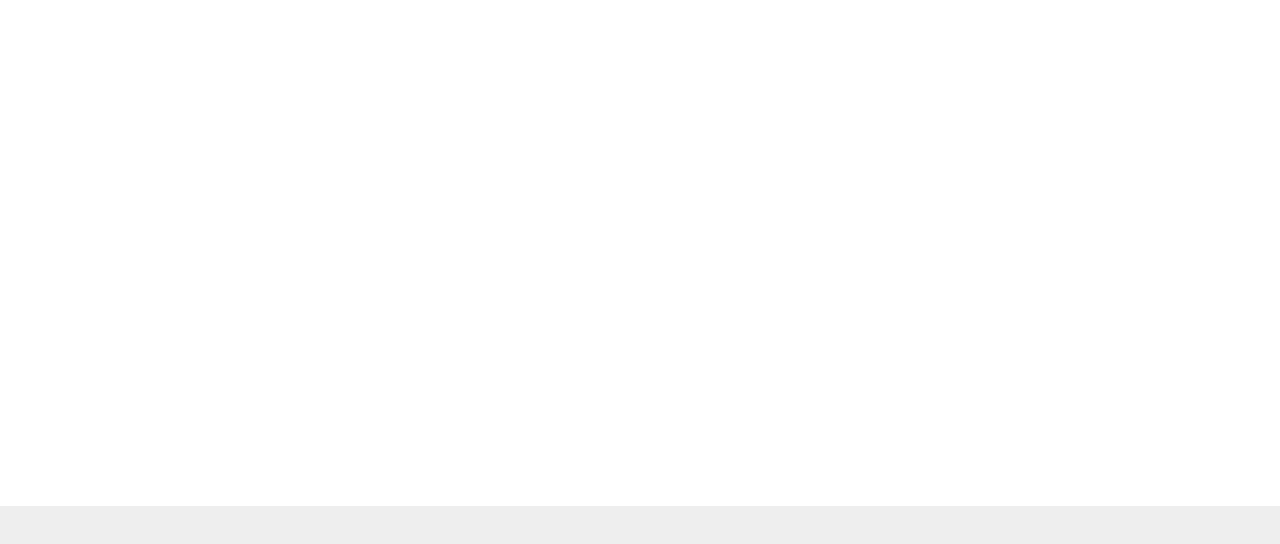
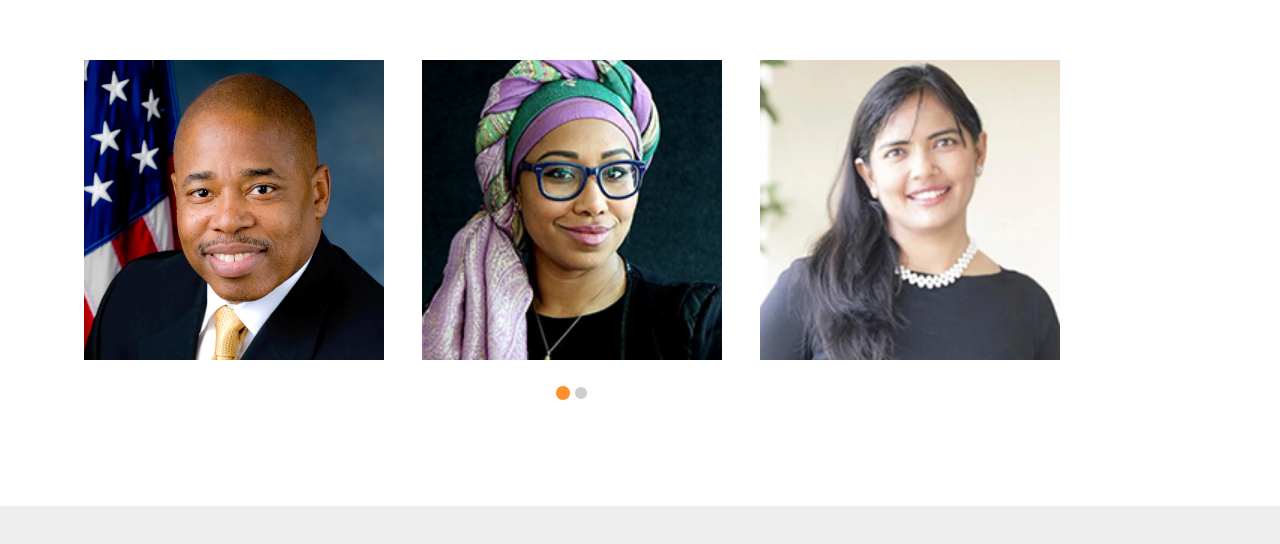
Before and after one commit to klayboogie/klayboogie.github.io, a plain HTML site: page index.html in a window 1280 px wide. Shown: the part 4598-5142 px from the top of the page. Drawn offline with Linux system fonts and the light colour scheme; some packages are replaced by stand-ins of ours; files that its build step writes are made by us from their sources.

Commit message:
version 3

```diff
--- a/index.html
+++ b/index.html
@@ -837,7 +837,7 @@
 
         <div class="row">
             <div>
-                  <div id="Carousel" class="carousel slide slide-top">
+                  <div id="Carousel" class="carousel slide">
 
                     <ol class="carousel-indicators">
                         <li data-target="#Carousel" data-slide-to="0" class="active"></li>
```
